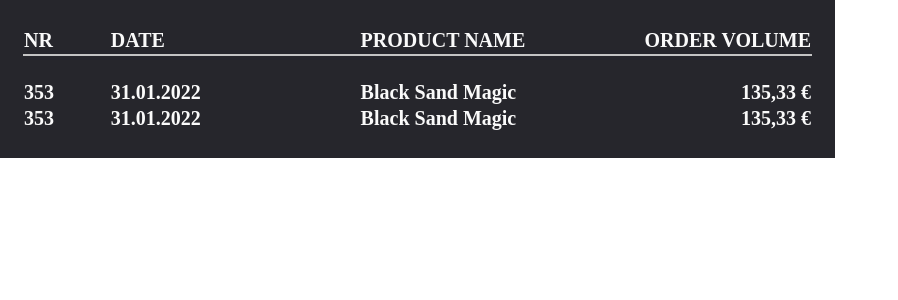
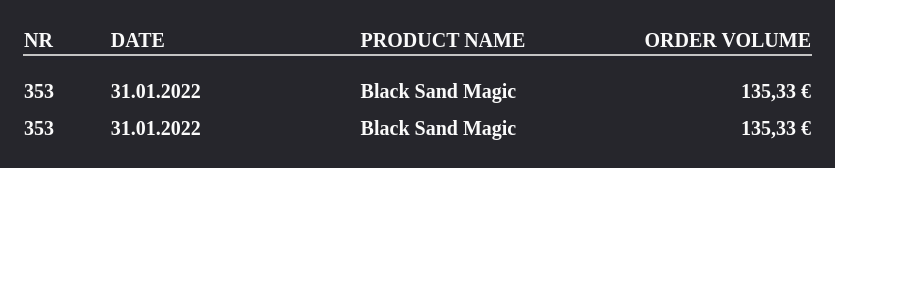
Before and after one commit to takahiromitsui/coding-challenge-frontend-react, a React (Create React App) app: page / in a window 1280 px wide. Shown: the top 300 px of the page, without its empty margins (0-898 px from the left). Built offline with nearby package versions, Linux system fonts and the light colour scheme.

Commit message:
Adjust Margin

```diff
--- a/src/components/Table.styles.tsx
+++ b/src/components/Table.styles.tsx
@@ -26,7 +26,7 @@ export const THead = styled.thead`
 `;
 
 export const TMargin = styled.div`
-    height: 23px;
+    height: 11px;
 `;
 
 export const TBody = styled.tbody`
--- a/src/components/Table.tsx
+++ b/src/components/Table.tsx
@@ -19,6 +19,7 @@ const Table: React.FC = () => (
         <TH>ORDER VOLUME</TH>
       </THead>
       <TMargin />
+      <TMargin />
       <TBody>
         <TR>
           <TH>353</TH>
@@ -26,6 +27,7 @@ const Table: React.FC = () => (
           <TH>Black Sand Magic</TH>
           <TH>135,33 €</TH>
         </TR>
+        <TMargin />
         <TR>
           <TH>353</TH>
           <TH>31.01.2022</TH>
```
